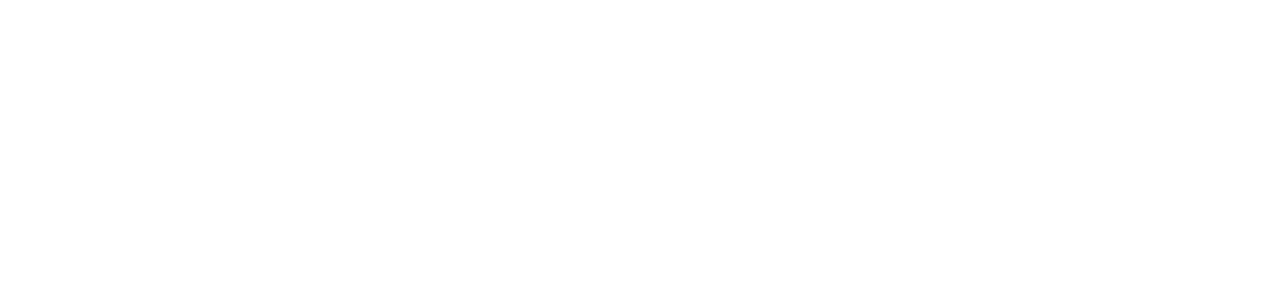
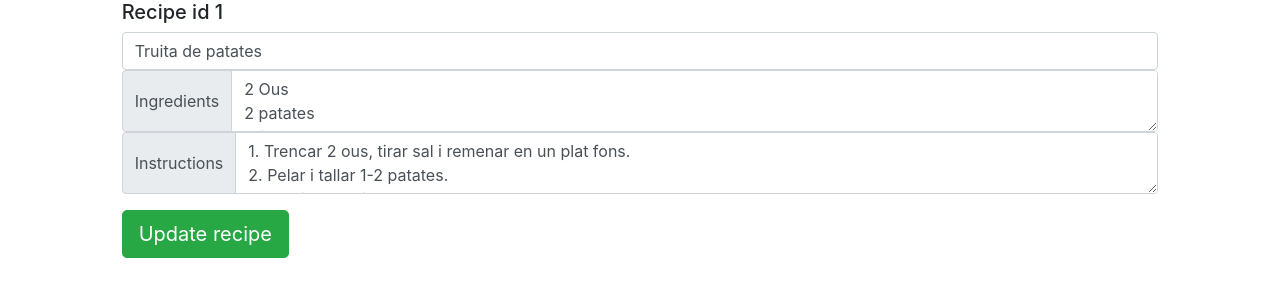
Before and after one commit to Menuing/menuing-admin-interface, an Angular app: page /recipe-modify in a window 1280 px wide. Before the commit this address led to /. Shown: the top 300 px of the page. Built offline with nearby package versions, Linux system fonts and the light colour scheme.

Commit message:
added the modify recipe part

```diff
--- a/src/app/app-routing.module.ts
+++ b/src/app/app-routing.module.ts
@@ -4,13 +4,15 @@
 import { RecipeCheckComponent } from './recipe/recipe-check/recipe-check.component';
 import { RecipeDetailComponent } from './recipe/recipe-detail/recipe-detail.component';
 import { AddRecipeComponent } from './recipe/add-recipe/add-recipe.component';
+import { ModifyRecipeComponent } from './recipe/modify-recipe/modify-recipe.component';
 
 export const routes: Routes = [
   {path: '', redirectTo: 'login', pathMatch: 'full'},
   {path: 'login', component: LoginComponent},
   {path: 'recipes', component: RecipeCheckComponent},
   {path: 'recipe-detail', component: RecipeDetailComponent},
-  {path: 'recipe-add', component: AddRecipeComponent}
+  {path: 'recipe-add', component: AddRecipeComponent},
+  {path: 'recipe-modify', component: ModifyRecipeComponent}
 ];
 
 @NgModule({
--- a/src/app/recipe/modify-recipe/modify-recipe.component.html
+++ b/src/app/recipe/modify-recipe/modify-recipe.component.html
@@ -1,3 +1,32 @@
-<p>
-  modify-recipe works!
-</p>
+<div class="col-md-10 offset-1">
+  <form class="form-search-recipe" (submit)="addRecipe(recipe)">
+    <h5>Recipe id 1</h5>
+    <label for="recipe" class="sr-only">Recipe Name</label>
+    <input type="text" id="recipe" class="form-control" placeholder="Recipe name" value="Truita de patates" required #recipe>
+    <div class="input-group">
+      <div class="input-group-prepend">
+        <span class="input-group-text">Ingredients</span>
+      </div>
+      <textarea class="form-control" aria-label="Ingredients">
+2 Ous
+2 patates
+Oli
+Sal
+      </textarea>
+    </div>
+    <div class="input-group">
+      <div class="input-group-prepend">
+        <span class="input-group-text">Instructions</span>
+      </div>
+      <textarea class="form-control" aria-label="Instructions">
+1. Trencar 2 ous, tirar sal i remenar en un plat fons.
+2. Pelar i tallar 1-2 patates.
+3. Fregir una mica les patates.
+4. Tirar els ous remenats i les patates en una paella gran.
+5. Fer a foc mig pels dos costats.
+      </textarea>
+    </div>
+    <p></p>
+    <button class="btn btn-lg btn-success" type="submit">Update recipe</button>
+  </form>
+</div>
```
